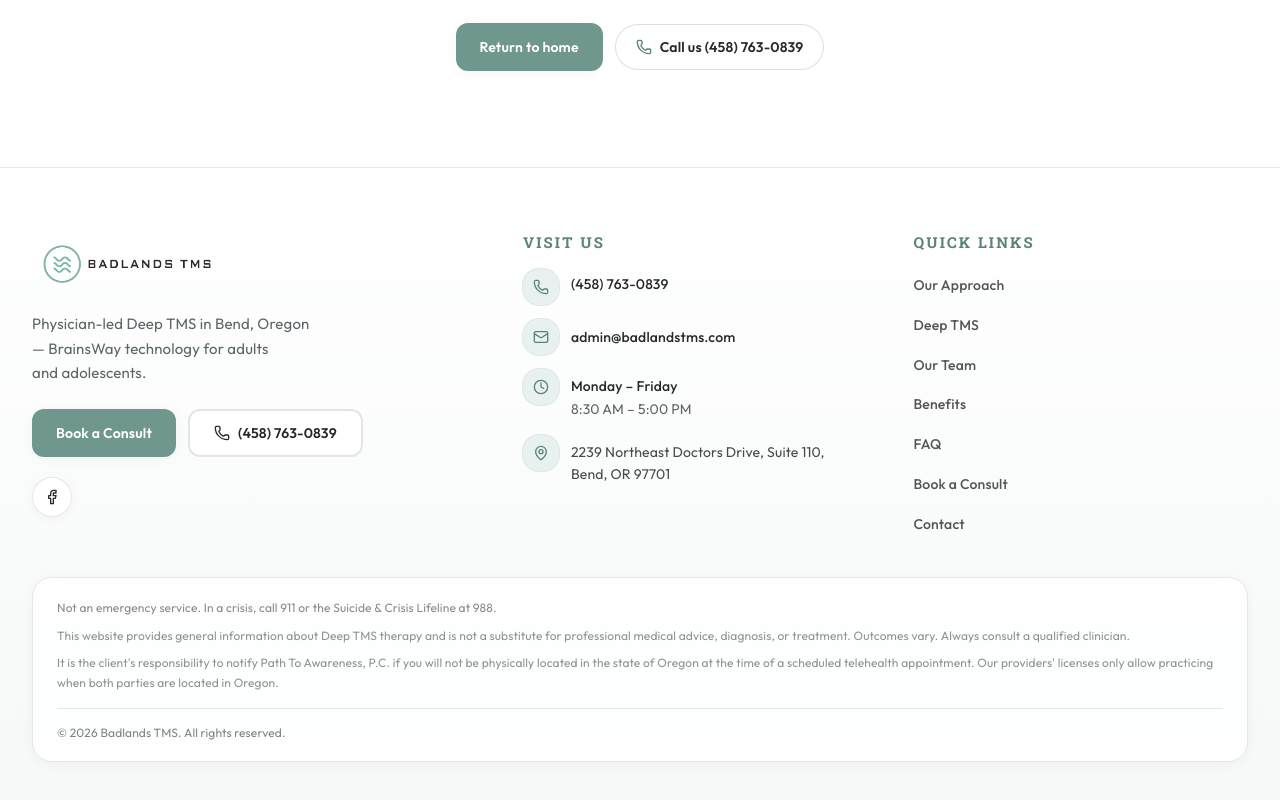
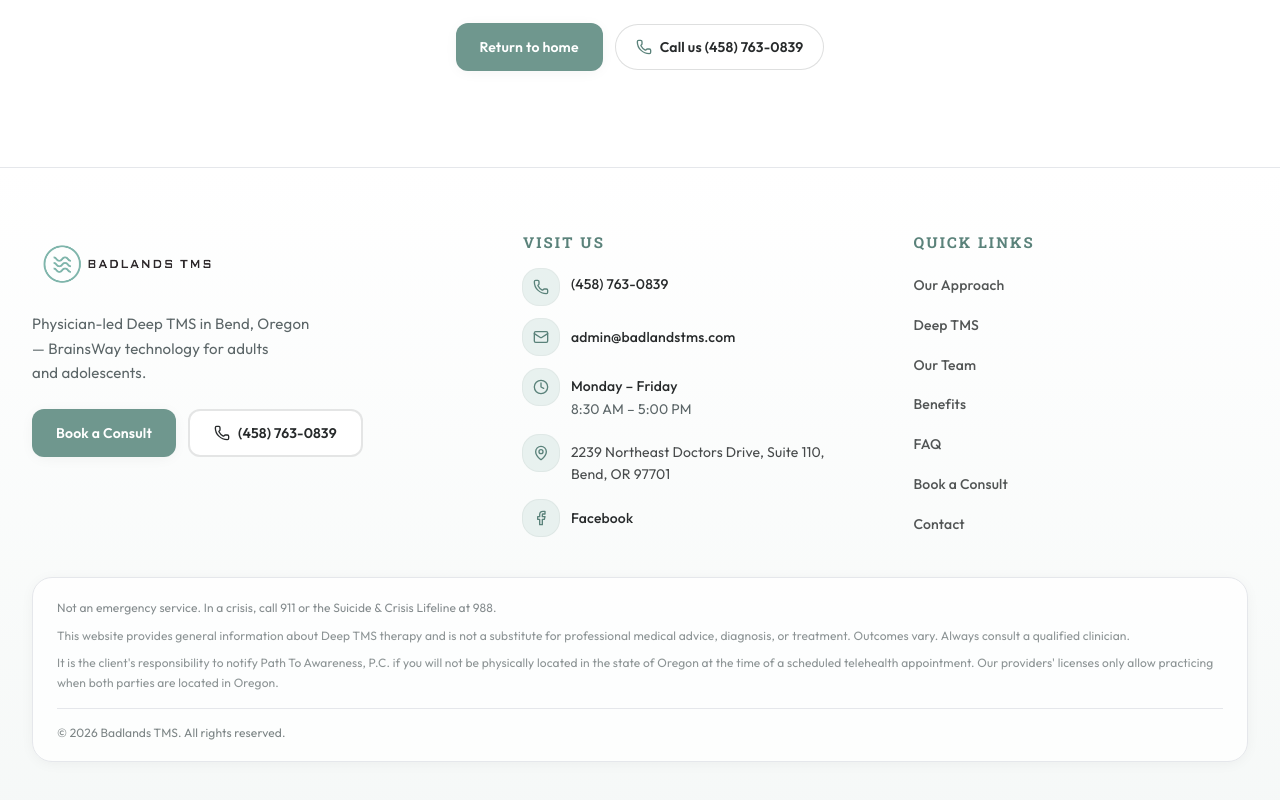
Before and after one commit to farahzahirdev/badlands-tms, a Next.js app: page /thank-you/consult in a window 1280 px wide. Shown: the part 845-1645 px from the top of the page. Built offline with nearby package versions, Linux system fonts and the light colour scheme; a web font is replaced by a local one.

Commit message:
chore:reposition facebook logo

```diff
--- a/src/components/Footer.tsx
+++ b/src/components/Footer.tsx
@@ -43,17 +43,6 @@ export function Footer() {
                 {site.phone}
               </a>
             </div>
-            <div className="mt-5 flex items-center justify-center gap-3 sm:justify-start">
-              <a
-                href={site.social.facebook}
-                target="_blank"
-                rel="noopener noreferrer"
-                aria-label="Badlands TMS on Facebook"
-                className="inline-flex h-10 w-10 items-center justify-center rounded-full border border-bl-charcoal/10 bg-white text-bl-charcoal shadow-soft transition hover:border-bl-sage/40 hover:bg-bl-sage-light hover:text-bl-sage-deep"
-              >
-                <Facebook className="h-4 w-4" aria-hidden />
-              </a>
-            </div>
           </div>
 
           <div className="col-span-2 mx-auto grid w-full max-w-md grid-cols-2 gap-6 px-2 sm:max-w-none sm:gap-10 sm:px-0 lg:contents">
@@ -97,6 +86,19 @@ export function Footer() {
                   </span>
                   <span className="pt-1.5 leading-relaxed">{site.address}</span>
                 </li>
+                <li>
+                  <a
+                    href={site.social.facebook}
+                    target="_blank"
+                    rel="noopener noreferrer"
+                    className="group inline-flex items-start gap-2.5 text-sm font-medium text-bl-charcoal transition hover:text-bl-sage-deep sm:items-center sm:gap-3"
+                  >
+                    <span className="bl-icon-badge shrink-0 p-2 sm:p-2.5">
+                      <Facebook className="h-3.5 w-3.5 sm:h-4 sm:w-4" aria-hidden />
+                    </span>
+                    <span className="pt-1.5 leading-snug sm:pt-0">Facebook</span>
+                  </a>
+                </li>
               </ul>
             </div>
 
```
